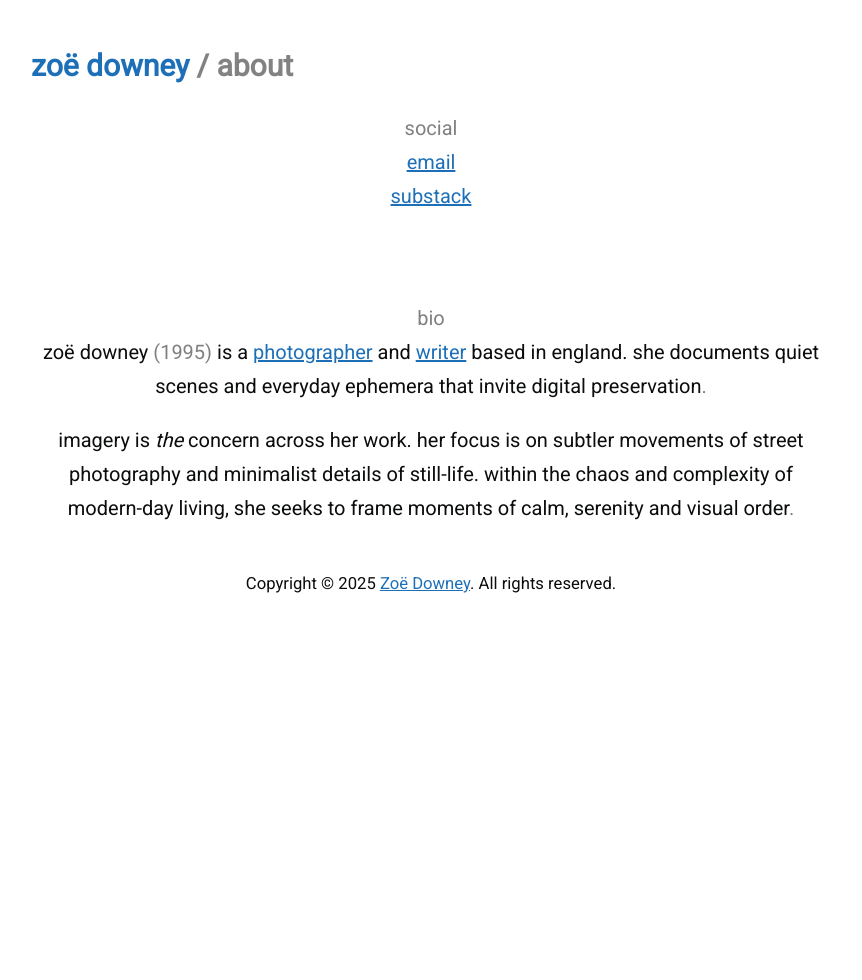
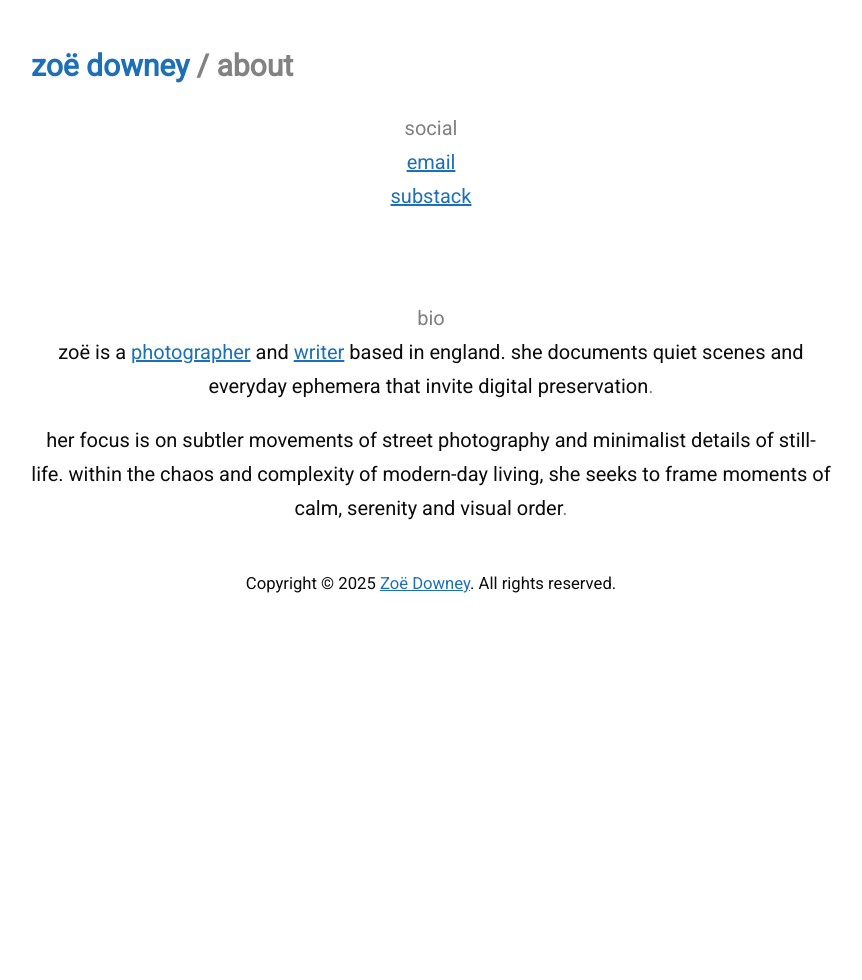
Before and after one commit to zoeurl/zoedowney.github.io, a Jekyll site: the page built from about/index.html, in a window 1280 px wide. Shown: the whole page, without its empty margins (209-1071 px from the left). Built offline with Jekyll 4.4.1, drawn with Linux system fonts in a browser that asks for light colours.

Commit message:
Update index.html

```diff
--- a/about/index.html
+++ b/about/index.html
@@ -8,7 +8,7 @@
 </p>
 <br>
 <br><font color="grey">bio</font>
-<br>zoë downey <font color="grey">(1995)</font> is a <a href="https://www.zoedowney.com/photography/">photographer</a> and <a href="https://www.zoedowney.com/writing/">writer</a> based in england. she documents quiet scenes and everyday ephemera that invite digital preservation<font color="grey">.</font>
+<br>zoë is a <a href="https://www.zoedowney.com/photography/">photographer</a> and <a href="https://www.zoedowney.com/writing/">writer</a> based in england. she documents quiet scenes and everyday ephemera that invite digital preservation<font color="grey">.</font>
 </p>
-imagery is <em>the</em> concern across her work. her focus is on subtler movements of street photography and minimalist details of still-life. within the chaos and complexity of modern-day living, she seeks to frame moments of calm, serenity and visual order<font color="grey">.</font>
+her focus is on subtler movements of street photography and minimalist details of still-life. within the chaos and complexity of modern-day living, she seeks to frame moments of calm, serenity and visual order<font color="grey">.</font>
 </p>
```
